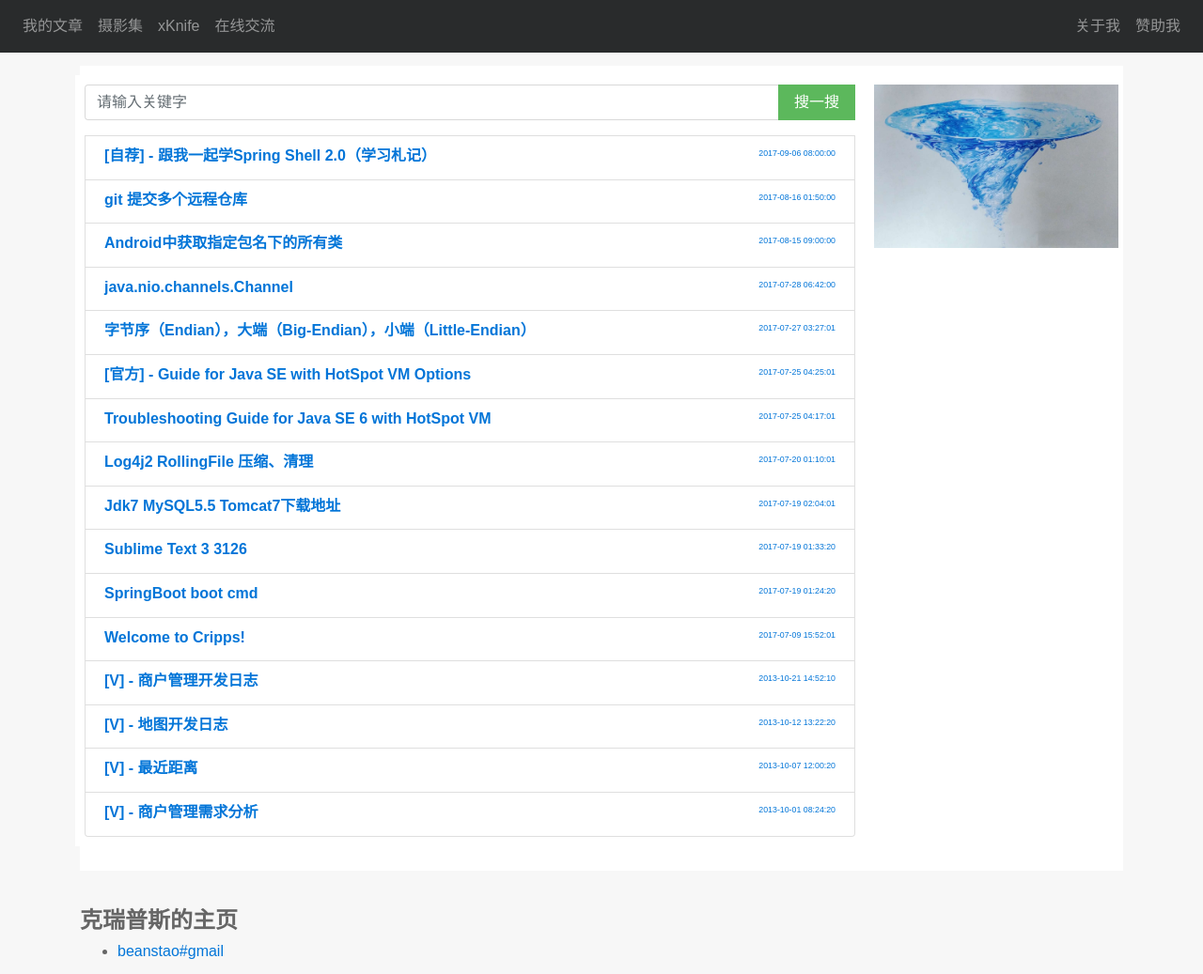
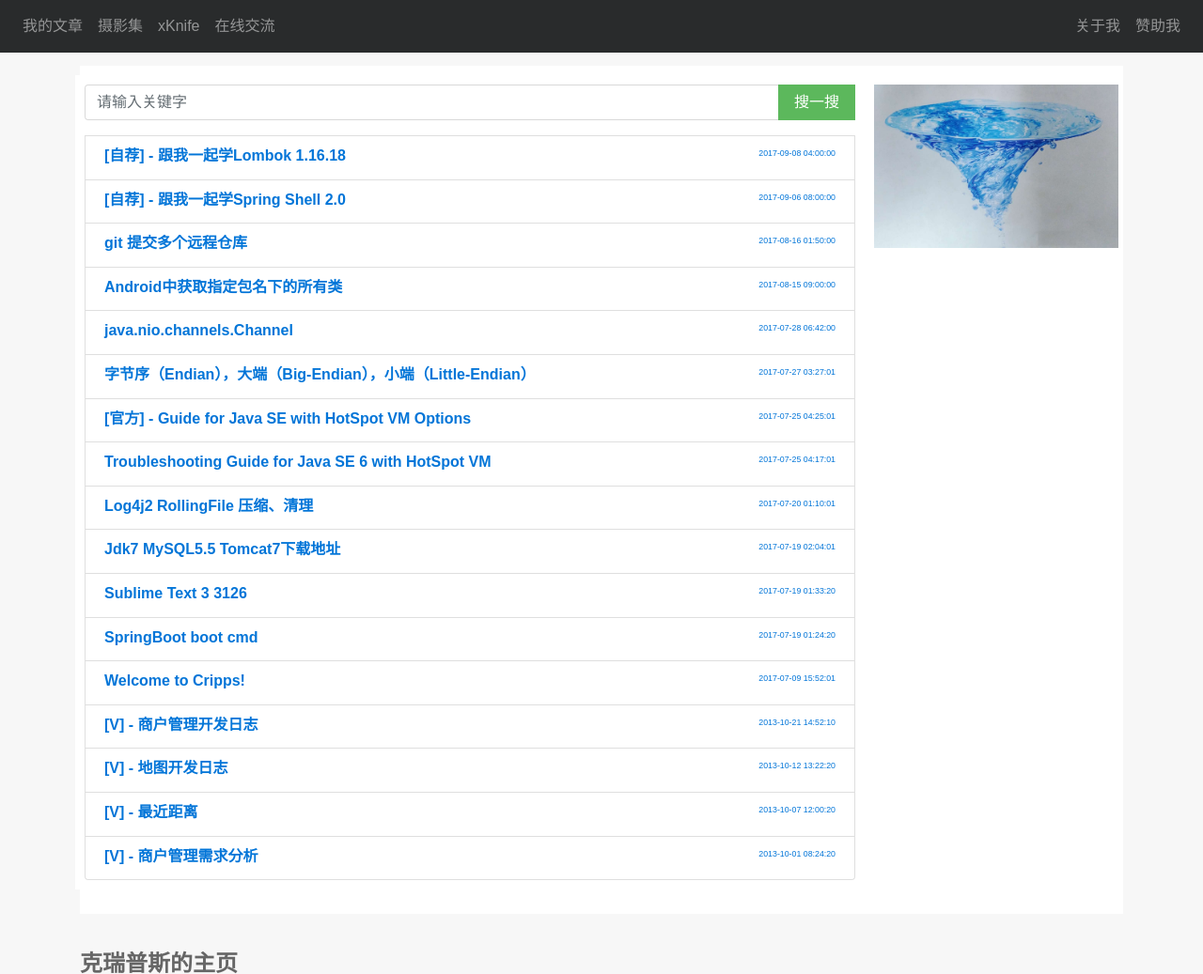
Before and after one commit to beanstt/beanstt.github.io, a Jekyll site: the page built from index.md, in a window 1280 px wide and 1183 px high, cut to the strip 0-1037 px from the top of the window. Shown: the whole strip at 94% size. Built offline with Jekyll 4.4.1, drawn with Linux system fonts in a browser that asks for light colours; nearby versions of some CDN libraries; some of the changed lines change nothing that is shown.

Commit message:
add lombok

````diff
--- a/_posts/2017-09-06-springshell.md
+++ b/_posts/2017-09-06-springshell.md
@@ -1,6 +1,6 @@
 ---
 layout: post
-title:  "[自荐] - 跟我一起学Spring Shell 2.0（学习札记）"
+title:  "[自荐] - 跟我一起学Spring Shell 2.0"
 date:   2017-09-06 16:00:00 +0800
 categories: springshell
 comments: true
--- /dev/null
+++ b/_posts/2017-09-08-lombok.md
@@ -0,0 +1,311 @@
+---
+layout: post
+title:  "[自荐] - 跟我一起学Lombok 1.16.18"
+date:   2017-09-08 12:00:00 +0800
+categories: lombok
+comments: true
+---
+
+参考[Lombok官网](https://projectlombok.org)学习，中途记录一则。
+
+```
+sequenceDiagram
+    loop every day
+        A->>B: How are you?
+        B->>A: Great!
+    end
+```
+
+#   内容更新进度
+2017.09.08  Lombok的基本特性罗列；
+
+---
+
+#   What is Spring Shell?
+略。
+#   Using Spring Shell
+##     版本
+目前主要有 1.16.18 [Download](https://projectlombok.org/downloads/lombok.jar)
+##     Install Build Tools
+maven
+```xml
+<dependencies>
+	<dependency>
+		<groupId>org.projectlombok</groupId>
+		<artifactId>lombok</artifactId>
+		<version>1.16.18</version>
+		<scope>provided</scope>
+	</dependency>
+</dependencies>
+```
+gradle
+```python
+apply plugin: 'java'
+apply plugin: 'nebula.provided-base'
+
+repositories {
+	mavenCentral()
+}
+
+dependencies {
+	provided 'org.projectlombok:lombok:1.16.18'
+}
+```
+##     Install IDEs
+IntelliJ IDEA
+```
+The Jetbrains IntelliJ IDEA editor is compatible with lombok.
+
+Add the Lombok IntelliJ plugin to add lombok support IntelliJ:
+
+Go to File > Settings > Plugins
+Click on Browse repositories...
+Search for Lombok Plugin
+Click on Install plugin
+Restart IntelliJ IDEA
+```
+MyEclipse
+[MyEclipse IDE](https://projectlombok.org/setup/eclipse)
+
+---
+
+##     Features-Stable
+
+---
+####  val
+Finally! Hassle-free final local variables.
+
+- 代码
+    ```
+    val example = new ArrayList<String>();
+    ```
+- 生成代码
+    ```
+    final ArrayList<String> example = new ArrayList<String>();
+    ```
+
+[更详细参照](https://projectlombok.org/features/val)
+
+---
+
+####  @NonNull
+or: How I learned to stop worrying and love the NullPointerException.
+
+- 代码
+    ```
+
+    ```
+- 生成代码
+    ```
+
+    ```
+
+[更详细参照](https://projectlombok.org/features/NonNull)
+
+---
+
+####  @Cleanup
+Automatic resource management: Call your close() methods safely with no hassle.
+
+- 代码
+    ```
+
+    ```
+- 生成代码
+    ```
+
+    ```
+
+[更详细参照](https://projectlombok.org/features/Cleanup)
+
+---
+
+####  @Getter/@Setter
+Never write public int getFoo() {return foo;} again.
+
+- 代码
+    ```
+
+    ```
+- 生成代码
+    ```
+
+    ```
+
+[更详细参照](https://projectlombok.org/features/GetterSetter)
+
+---
+
+####  @ToString
+No need to start a debugger to see your fields: Just let lombok generate a toString for you!
+
+- 代码
+    ```
+
+    ```
+- 生成代码
+    ```
+
+    ```
+
+[更详细参照](https://projectlombok.org/features/ToString)
+
+---
+
+####  @EqualsAndHashCode
+Equality made easy: Generates hashCode and equals implementations from the fields of your object..
+
+- 代码
+    ```
+
+    ```
+- 生成代码
+    ```
+
+    ```
+
+[更详细参照](https://projectlombok.org/features/EqualsAndHashCode)
+
+---
+
+####  @NoArgsConstructor, @RequiredArgsConstructor and @AllArgsConstructor
+Constructors made to order: Generates constructors that take no arguments, one argument per final / non-nullfield, or one argument for every field.
+
+- 代码
+    ```
+
+    ```
+- 生成代码
+    ```
+
+    ```
+
+[更详细参照](https://projectlombok.org/features/constructor)
+
+---
+
+####  @Data
+All together now: A shortcut for @ToString, @EqualsAndHashCode, @Getter on all fields, and @Setter on all non-final fields, and @RequiredArgsConstructor!
+
+- 代码
+    ```
+
+    ```
+- 生成代码
+    ```
+
+    ```
+
+[更详细参照](https://projectlombok.org/features/Data)
+
+---
+
+####  @Value
+Immutable classes made very easy.
+
+- 代码
+    ```
+
+    ```
+- 生成代码
+    ```
+
+    ```
+
+[更详细参照](https://projectlombok.org/features/Value)
+
+---
+
+####  @Builder
+... and Bob's your uncle: No-hassle fancy-pants APIs for object creation!
+
+- 代码
+    ```
+
+    ```
+- 生成代码
+    ```
+
+    ```
+
+[更详细参照](https://projectlombok.org/features/Builder)
+
+---
+
+####  @SneakyThrows
+To boldly throw checked exceptions where no one has thrown them before!
+
+- 代码
+    ```
+
+    ```
+- 生成代码
+    ```
+
+    ```
+
+[更详细参照](https://projectlombok.org/features/SneakyThrows)
+
+---
+
+####  @Synchronized
+synchronized done right: Don't expose your locks.
+
+- 代码
+    ```
+
+    ```
+- 生成代码
+    ```
+
+    ```
+
+[更详细参照](https://projectlombok.org/features/Synchronized)
+
+---
+
+####  @Getter(lazy=true)
+Laziness is a virtue!
+
+- 代码
+    ```
+
+    ```
+- 生成代码
+    ```
+
+    ```
+
+[更详细参照](https://projectlombok.org/features/GetterLazy)
+
+---
+
+####  @Log
+Captain's Log, stardate 24435.7: "What was that line again?"
+
+- 代码
+    ```
+
+    ```
+- 生成代码
+    ```
+
+    ```
+
+[更详细参照](https://projectlombok.org/features/log)
+
+---
+
+##     Features-Lombok experimental features
+[Lombok experimental features](https://projectlombok.org/features/experimental/all)
+
+---
+
+##     你可以参与的
+如果您在阅读中发现文中描述有不正确的地方，欢迎留言指正，留言交流或者在[关于我](https://beanstt.github.io/about/index.html)加我微信。
+##     我还可以做的
+此文作为学习入门文档，如果后续有新的见解或更有帮助的内容，会持续更新。
+
+#      参考声明
+[Lombok features](https://projectlombok.org/features/all)
+[Reducing Boilerplate Code with Project Lombok](http://jnb.ociweb.com/jnb/jnbJan2010.html)
````
